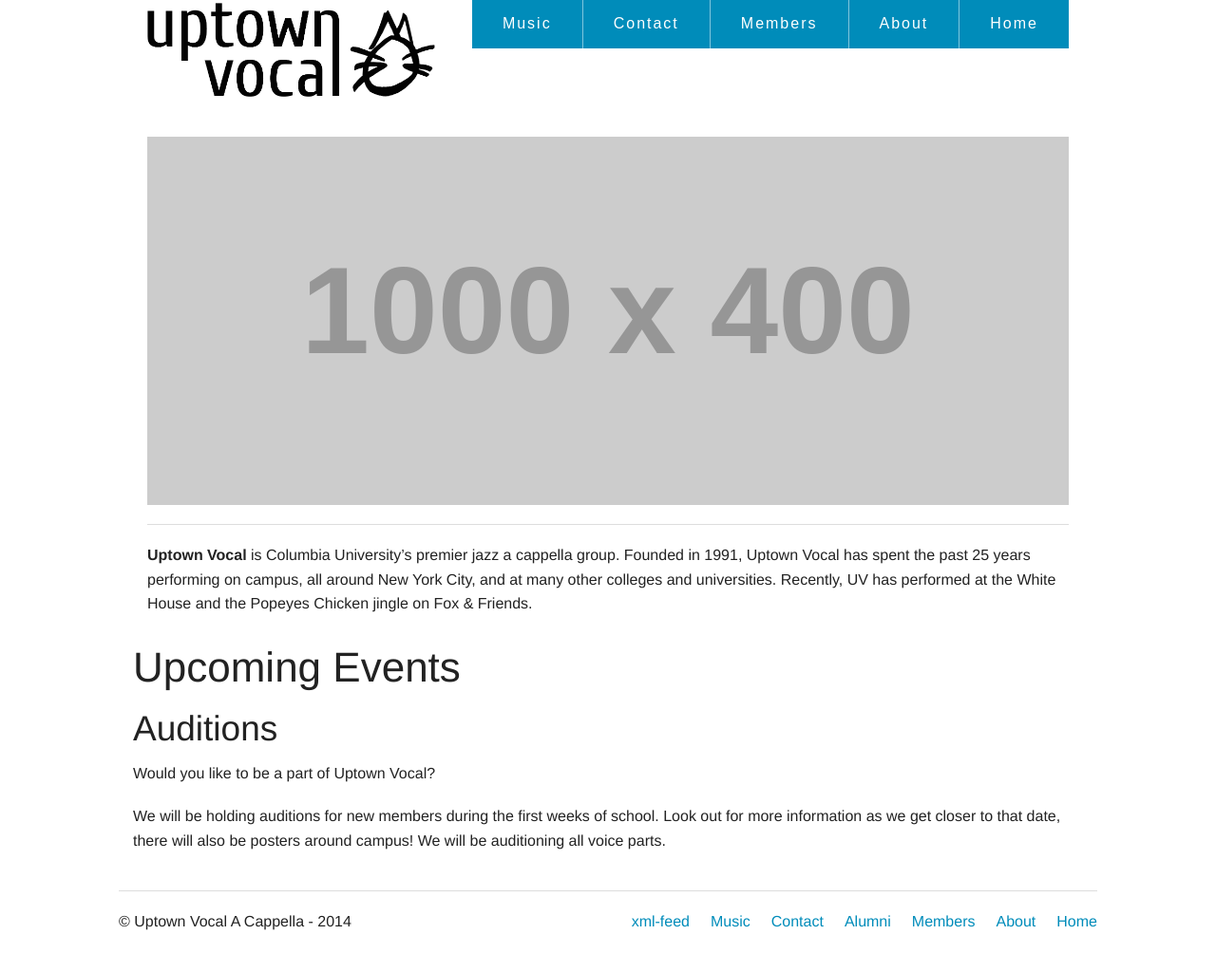
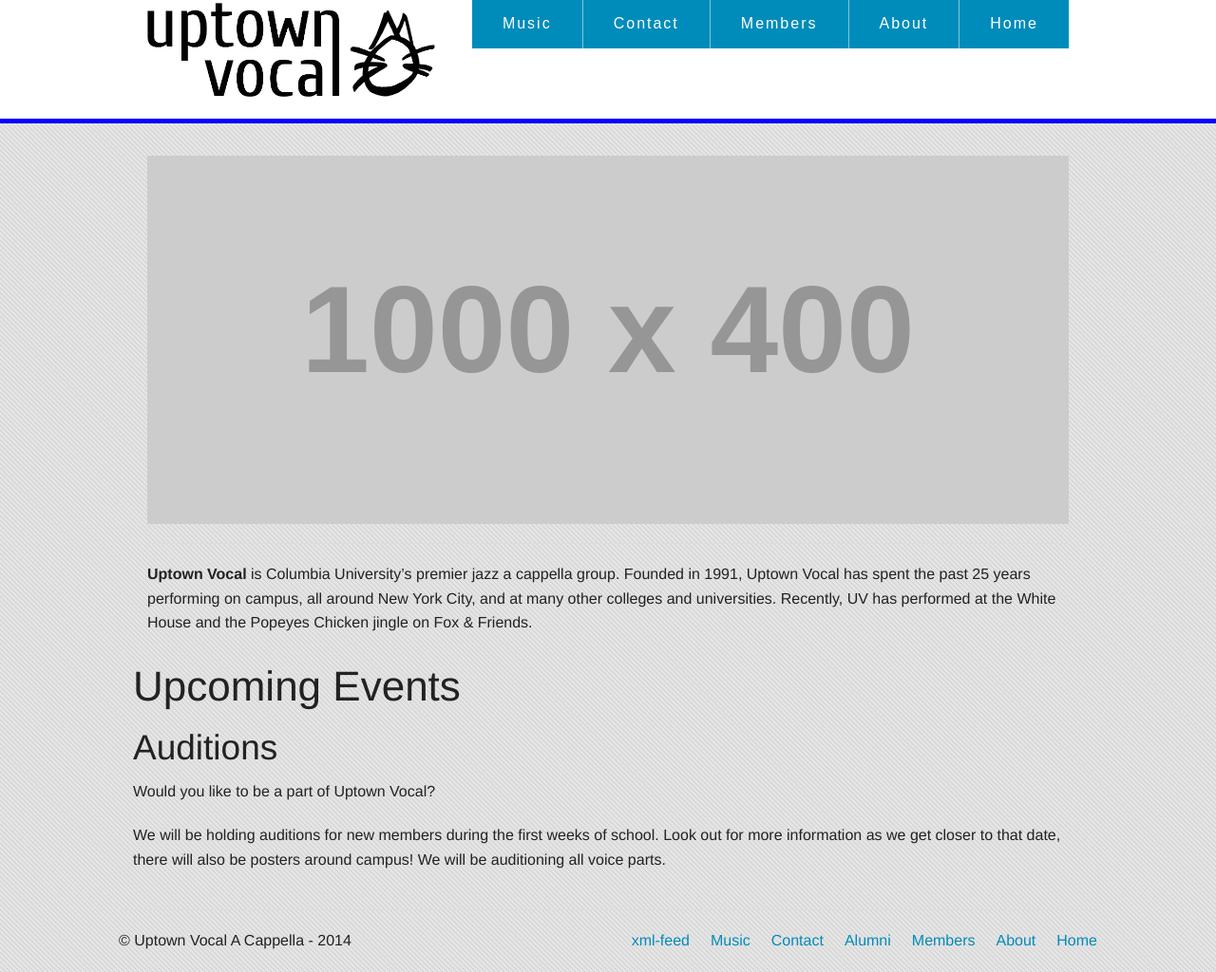
Before and after one commit to uptownvocal/uptownvocal.github.io, a Jekyll site: the page built from index.html, in a window 1280 px wide. Shown: the whole page at 95% size. Built offline with Jekyll 4.4.1, drawn with Linux system fonts in a browser that asks for light colours; some web fonts are replaced.

Commit message:
Aesthetics: Solid monocolor header, dashed pattern (lined-background.png) on body

```diff
--- a/assets/css/style.css
+++ b/assets/css/style.css
@@ -4,5 +4,12 @@
 }
 
 .site-header {
-	padding-bottom: 34px;
+	margin: 0 0 34px 0;
+	height: 130px;
+	background-color: white;
+	border-bottom: 5px solid blue;
 }
+
+body {
+	background: url("/assets/img/lined-background.png") repeat 0 0 transparent;
+}
```
Also changed, not shown: assets/img/lined-background.png (added).
